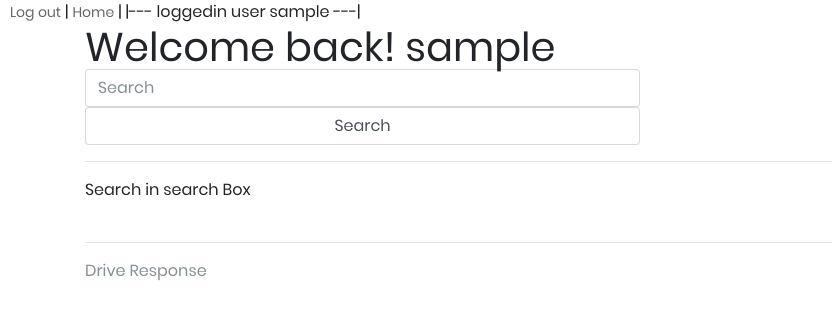
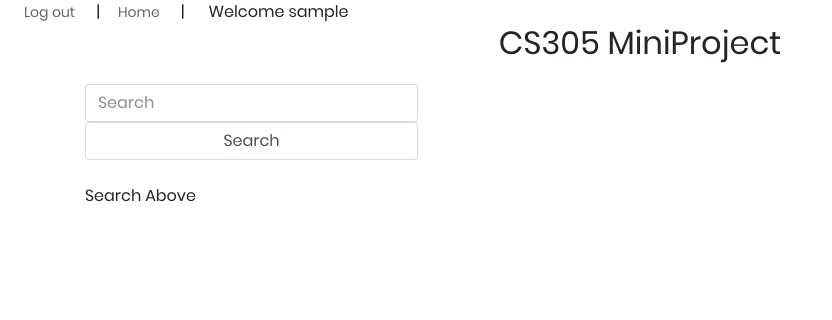
Before and after one commit to Amrut182/MediaWebApp, a Django app: page / in a window 1280 px wide. Shown: the top 320 px of the page, without its empty margins (0-832 px from the left). Run offline with Django 3.2, Linux system fonts and the light colour scheme; the visitor is signed in with stand-in values (Sample User, id 1); some libraries are stand-ins or nearby versions.

Commit message:
added pydrive requirement and fixed frontend

```diff
--- a/DjangoProject/mediaApp/templates/mediaApp/home.html
+++ b/DjangoProject/mediaApp/templates/mediaApp/home.html
@@ -1,15 +1,18 @@
 {% extends "users/base.html" %}
+
 {% block content %}
 {% if user.is_authenticated or glogin %}
-	<h1>Welcome back! {{ user.username }} {{name}} </h1>
+	<h2 style=text-align:center>CS305 MiniProject</h2>
+	<br>
 	<form action="{% url 'youtube_query' %}" method="post">
 		{% csrf_token %}
-		<div style="width:50%">
+		<div style="width:30%">
 			<input class="form-control" type="text" name="query" placeholder="Search" aria-label="Search" required>
 			<button class="form-control" type="submit">Search</button>
 		</div>
-		<hr>
+		<br>
 	</form>
+
 
 
 	{% if videos or api_response %}
@@ -19,11 +22,15 @@
 		<div class="text-muted"> YouTube response </div>
 		<br>
 		{% for video in videos  %}
+		<li><a href="{% url 'show_video' vid=video.page_link %}">
+			<div class="row" style="width:50%">
+				<div class="col-md-auto" style="width:25%"><img src={{ video.thumbnail }} alt="thumbnail"></div>
+				<div class="col-md-5" style="width:25%">{{ video.video_title }}</div>
+			</div>
+            </a>
+		</li>
 		<li>
-			<div class="row">
-				<div class="col-md-2"><img src={{ video.thumbnail }} alt="thumbnail"></div>
-				<div class="col-md-4"><a href="{% url 'show_video' vid=video.page_link %}">{{ video.video_title }}</a></div>
-			</div>
+		<br>
 		</li>
 		{% endfor %}
 		<br>
@@ -32,18 +39,21 @@
 		<br>
 		{% for video in api_response %}
 		<li>
-			<div class="row">
-				<div class="col-md-2 " ><img style = "max-width:100%;" src=/media/{{ video.thumb }} alt="thumbnail"></div>
-				<div class="col-md-4"><a href="{% url 'show_local_video' vid=video.Video_file %}">{{ video.title }}</a></div>
+			<div class="row" style="width:50%">
+				<div class="col-md-auto" style="width:25%"><img style = "max-width:100%;" src=/media/{{ video.thumb }} alt="thumbnail"></div>
+				<div class="col-md-5" style="width:25%"><a href="{% url 'show_local_video' vid=video.Video_file %}">{{ video.title }}</a></div>
 			</div>
+		</li>
+		<li>
+		<br>
 		</li>
 		{% endfor %}
 	</ul>
-	<div class="col-md-6">
-		<a target="_blank" href={{ show_more_link }}><button class="form-control">show more on youtube</button></a>
+	<div class="col-md-6"  style="width:30%">
+		<a target="_blank" href={{ show_more_link }}><button class="form-control">Show more on Youtube</button></a>
 	</div>
 	{% else %}
-		Search in search Box
+		Search Above
 	{% endif %}
 
 	<br>
@@ -53,24 +63,27 @@
 	<div style="position:absolute;top:160px; right:100px;">
 		<div class="text-muted"> YouTube video </div>
 		<hr>
-		<iframe width="500" height="500" src={{ current_video_id }} frameborder="0" allow="accelerometer; autoplay; clipboard-write; encrypted-media; gyroscope; picture-in-picture" allowfullscreen></iframe>
+		<iframe width="850" height="500" src={{ current_video_id }} frameborder="0" allow="accelerometer; autoplay; clipboard-write; encrypted-media; gyroscope; picture-in-picture" allowfullscreen></iframe>
 	</div>
-	{% elif flag %}
+	{% endif %}
+
+	{% if flag %}
 
 	<div style="position:absolute;top:160px; right:100px;">
 		<div class="text-muted"> Drive video </div>
 		<hr>
-		<video width="400" controls>
+		<video width="850" controls>
     <source src="https://drive.google.com/uc?export=download&id={{current_drive_id}}" type='video/mp4'>
 		</video>
 
 	</div>
+	{% endif %}
 
-	{% elif current_api_video_id %}
+	{% if current_api_video_id %}
 	<div style="position:absolute;top:160px; right:100px;">
 		<div class="text-muted"> Database video </div>
 		<hr>
-		<video controls style="width:100% height:auto">
+		<video controls>
 			<source src="/media/{{ current_api_video_id }}" />
 		</video>
 	</div>
@@ -78,15 +91,15 @@
 
 
 
-	<hr>
-		<div class="text-muted"> Drive Response </div>
-	<br>
+
 	{%for key, values in out.items%}
+			<br>
 			{% if 'mp4' in values or 'mkv' in values%}
 
+			<br>
 			<form action="{% url 'download'%}" method="post">
 					{% csrf_token %}
-					<a href="{% url 'show_drive_video' key %}" >{{values}} </a>
+					<a href="{% url 'show_local_video' key %}" >{{values}} </a>
 					<input type="hidden" value = '{{values}}' name="iname">
 					<input type="hidden" value = '{{key}}' name="ikey">
 					<input type="submit" value="Download">
--- a/DjangoProject/mediaApp/views.py
+++ b/DjangoProject/mediaApp/views.py
@@ -89,7 +89,7 @@ def gdrive_process(query):
 
 def youtube_query(request):
     query = request.POST['query']
-    api_key = "AIzaSyDD0OvBnkqqjFef4k6U__C0NxAuF_FMXFw"
+    api_key = "AIzaSyBWBwvL9nWDRsriGHZb7FlcQ_9N3T8y27g"
     youtube = build('youtube', 'v3', developerKey=api_key)
     max_no_of_videos = 5
     youtube_req = youtube.search().list(q=query, part='snippet', type='video', maxResults=max_no_of_videos)
--- a/DjangoProject/users/templates/users/base.html
+++ b/DjangoProject/users/templates/users/base.html
@@ -3,7 +3,7 @@
 <html>
     <head>
         <title>
-            C305 miniproject
+            CS305 MiniProject
         </title>
         <script src="https://maxcdn.bootstrapcdn.com/bootstrap/3.3.7/js/bootstrap.min.js" ></script>
         <meta name="viewport" content="width=device-width, initial-scale=1">
@@ -30,13 +30,13 @@
             <div class='nav-bar' style='margin-left: 10px;'>
                 {% if user.is_authenticated or glogin %}
                     {% if glogin %}
-                    <a href="{% url 'glogout' %}">Log out</a> |
-                    <a href="{% url 'glogin' %}">Home</a> |
-                    |--- loggedin user {{ name }} ---|
+                    <a href="{% url 'glogout' %}"> &emsp;Log out &emsp;</a> |
+                    <a href="{% url 'glogin' %}"> &emsp;Home &emsp;</a> |
+                    |  &emsp; Welcome {{ name }}  &emsp;
                     {% else %}
-                    <a href="{% url 'logout' %}">Log out</a> |
-                    <a href="{% url 'home' %}">Home</a> |
-                    |--- loggedin user {{ user.get_username }} ---|
+                    <a href="{% url 'logout' %}"> &emsp;Log out &emsp;</a> |
+                    <a href="{% url 'home' %}"> &emsp;Home &emsp;</a>
+                    |  &emsp;  Welcome {{ user.get_username }}   &emsp;
                     {% endif %}
                 {% else %}
                     {% if request.path != '/login/' %}
```
